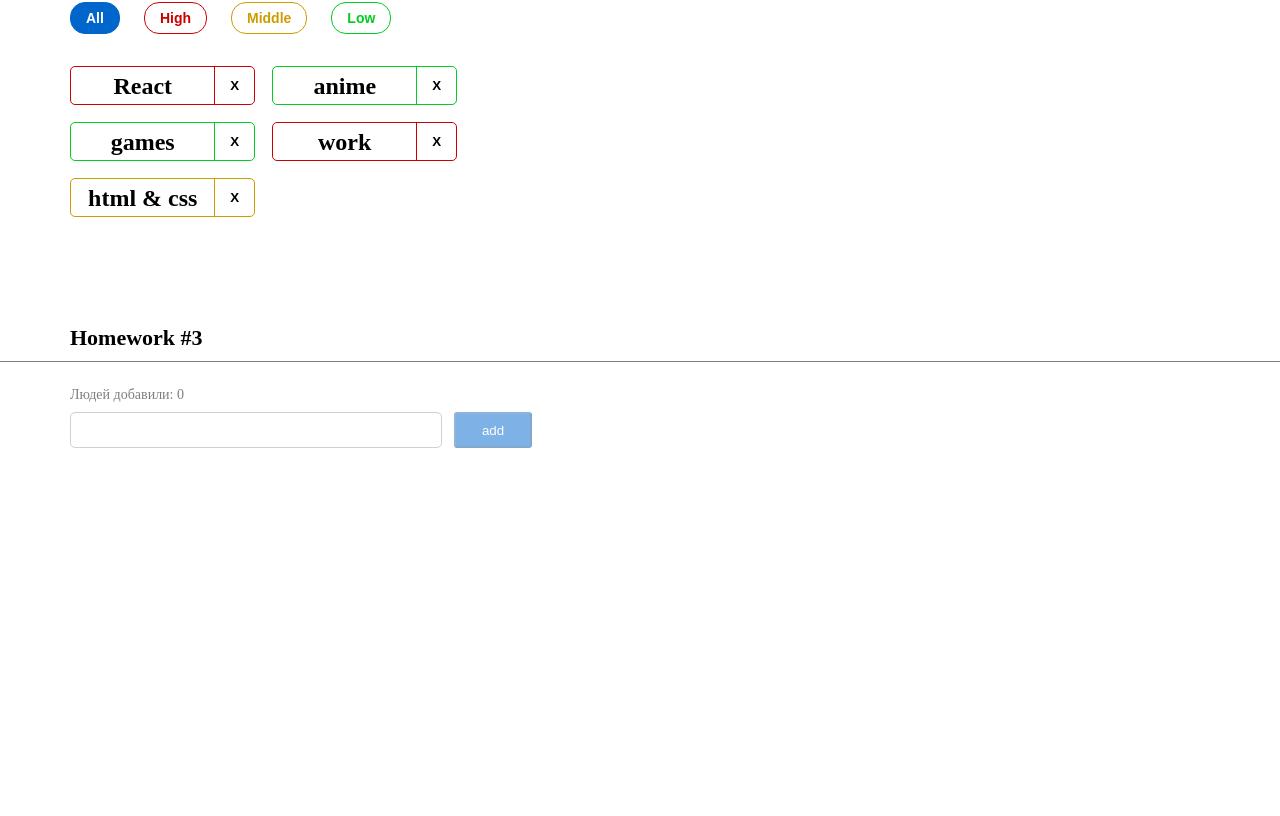
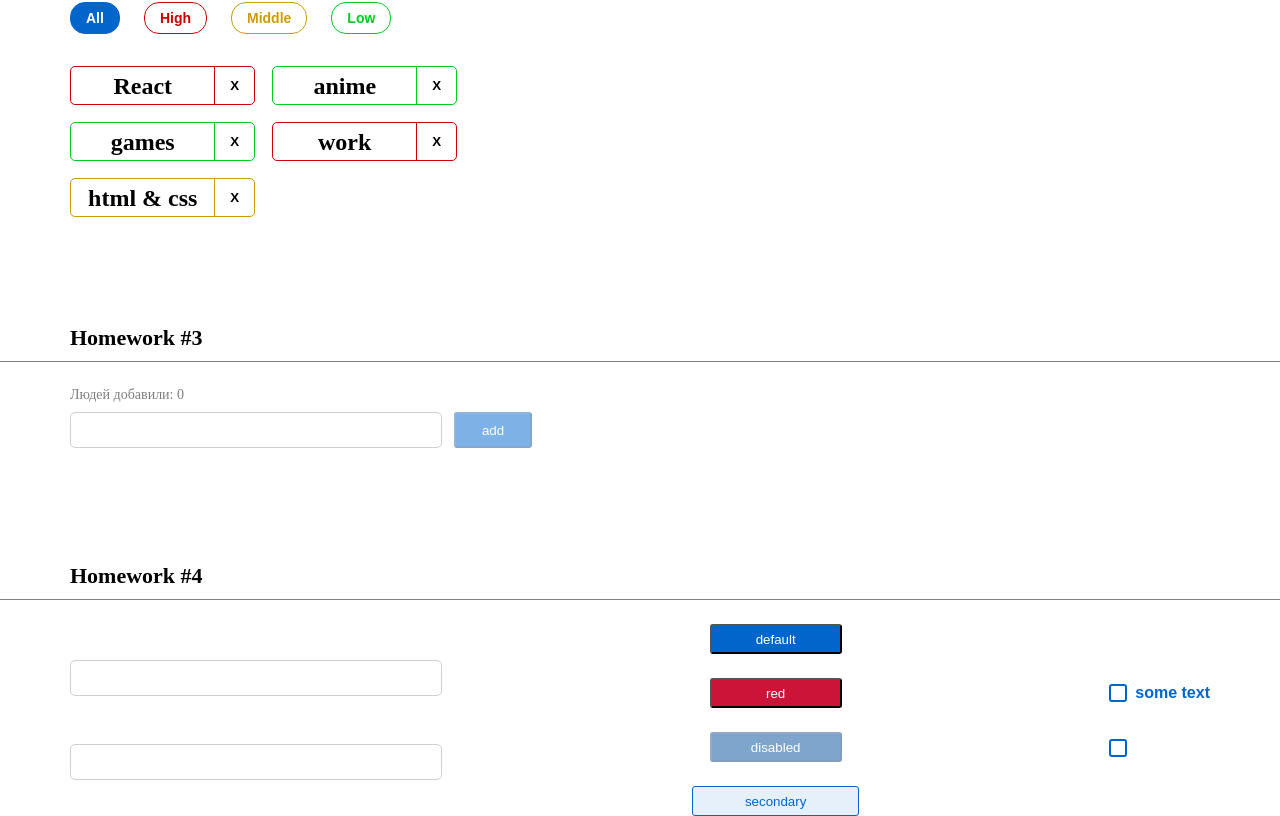
Before and after one commit to h0d0v0d/IgnatTask, a React (Create React App) app: page /#/pre-junior in a window 1280 px wide. Shown: the part 606-1422 px from the top of the page. Before the commit the page ends 1061 px from the top, so only its background shows below. Built offline with nearby package versions, Linux system fonts and the light colour scheme.

Commit message:
fourth home task is ready

```diff
--- a/src/s1-main/App.tsx
+++ b/src/s1-main/App.tsx
@@ -3,6 +3,7 @@ import s from './App.module.css'
 import HW1 from '../s2-homeworks/hw01/HW1'
 import HW2 from '../s2-homeworks/hw02/HW2'
 import HW3 from '../s2-homeworks/hw03/HW3'
+import HW4 from '../s2-homeworks/hw04/HW4'
 
 function App() {
     return (
@@ -11,7 +12,7 @@ function App() {
             {/*раскомментировать по ходу выполнения*/}
             <HW2/>
             <HW3/>
-            {/*<HW4/>*/}
+            <HW4/>
 
             {/*при выполнении дз 5 и более - закомментировать здесь дз 1-4, так как они есть внутри дз 5*/}
             {/*<HW5/>*/}
--- a/src/s2-homeworks/hw04/Stand.module.css
+++ b/src/s2-homeworks/hw04/Stand.module.css
@@ -14,6 +14,7 @@
     display: flex;
     flex-direction: column;
     gap: 24px;
+    align-items: center;
 }
 
 .checkboxes {
--- a/src/s2-homeworks/hw04/Stand.tsx
+++ b/src/s2-homeworks/hw04/Stand.tsx
@@ -34,6 +34,7 @@ const Stand = () => {
                                     ? ''
                                     : 'Error'
                             )
+                            console.log(error)
                             setValue('')
                         }}
                     />
--- a/src/s2-homeworks/hw04/common/c1-SuperInputText/SuperInputText.module.css
+++ b/src/s2-homeworks/hw04/common/c1-SuperInputText/SuperInputText.module.css
@@ -2,6 +2,10 @@
 }
 
 .input {
+    width: 372px;
+    height: 36px;
+    border: 1px solid #D1D1D1;
+    border-radius: 5px;
 }
 
 .inputWrapper {
@@ -11,6 +15,7 @@
 }
 
 .errorInput {
+    border: 1px solid red;
 }
 
 .errorInput:focus {
--- a/src/s2-homeworks/hw04/common/c2-SuperButton/SuperButton.module.css
+++ b/src/s2-homeworks/hw04/common/c2-SuperButton/SuperButton.module.css
@@ -1,36 +1,63 @@
 .button {
+    height: 30px;
+    color: white;
+    width: 132px;
+    border-radius: 3px;
 }
 
 .disabled {
+    background-color: #004D99;
 }
 
 .secondary {
+    width: 167px;
+    background-color: #E5F0FA;
+    border: 1px solid #0066CC;
+    color: #0066CC
 }
 
 .default {
+    background-color: #0066CC;
 }
 
 .red {
+    background-color: #CC1439;
 }
 
 .default:hover {
+    width: 167px;
+    background-color: #0080FF;
+    transition: 0.5s;
 }
 
 .red:hover {
+    background-color: #FF1A47;
+    width: 167px;
+    transition: 0.5s;
 }
 
 .secondary:hover {
+    background-color: #E5F0FA;
+    border: 1px solid #0066CC;
+    transition: 0.5s;
 }
 
 
 .default:active {
+    background: #0059B2;
+    width: 149px;
 }
 
 .secondary:active {
+    background: #C9E5FF;
+    width: 149px;
 }
 
 .red:active {
+    background: #B31232;
+    width: 149px;
 }
 
 .button:disabled {
+    opacity: 0.5;
 }
--- a/src/s2-homeworks/hw04/common/c2-SuperButton/SuperButton.tsx
+++ b/src/s2-homeworks/hw04/common/c2-SuperButton/SuperButton.tsx
@@ -16,13 +16,18 @@ const SuperButton: React.FC<SuperButtonPropsType> = (
         disabled,
         ...restProps // все остальные пропсы попадут в объект restProps, там же будет children
     }
+
 ) => {
-    const finalClassName = s.button
-        // + (disabled
-        //         ? ...
-        //         : xType === 'red'
-        //             ? ...
-        + (className ? ' ' + className : '') // задачка на смешивание классов
+
+    console.log({
+        xType,
+        className,
+        disabled,
+        ...restProps // все остальные пропсы попадут в объект restProps, там же будет children
+    } )
+
+    const finalClassName = s.button + ' '
+        + (disabled ?  s.disabled : xType === 'red' ? s.red : className ? className : restProps.children === 'secondary' ? s.secondary : s.default) // задачка на смешивание классов */
 
     return (
         <button
--- a/src/s2-homeworks/hw04/common/c3-SuperCheckbox/SuperCheckbox.tsx
+++ b/src/s2-homeworks/hw04/common/c3-SuperCheckbox/SuperCheckbox.tsx
@@ -27,7 +27,8 @@ const SuperCheckbox: React.FC<SuperCheckboxPropsType> = (
     }
 ) => {
     const onChangeCallback = (e: ChangeEvent<HTMLInputElement>) => {
-        // задачка на написание онченджа
+        onChange?.(e)
+        onChangeChecked?.(e.currentTarget.checked)
 
     }
 
```
Also changed, not shown: src/s2-homeworks/hw04/HW4.tsx (line endings or trailing spaces), src/s2-homeworks/hw04/common/c1-SuperInputText/SuperInputText.tsx (line endings or trailing spaces).
